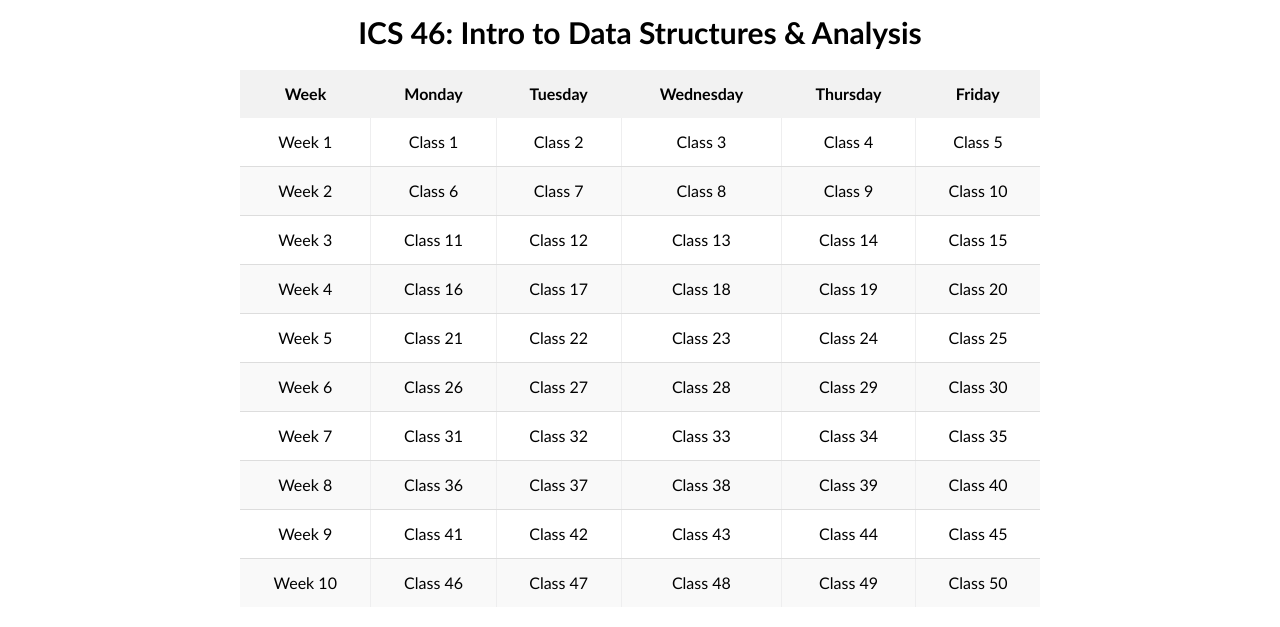
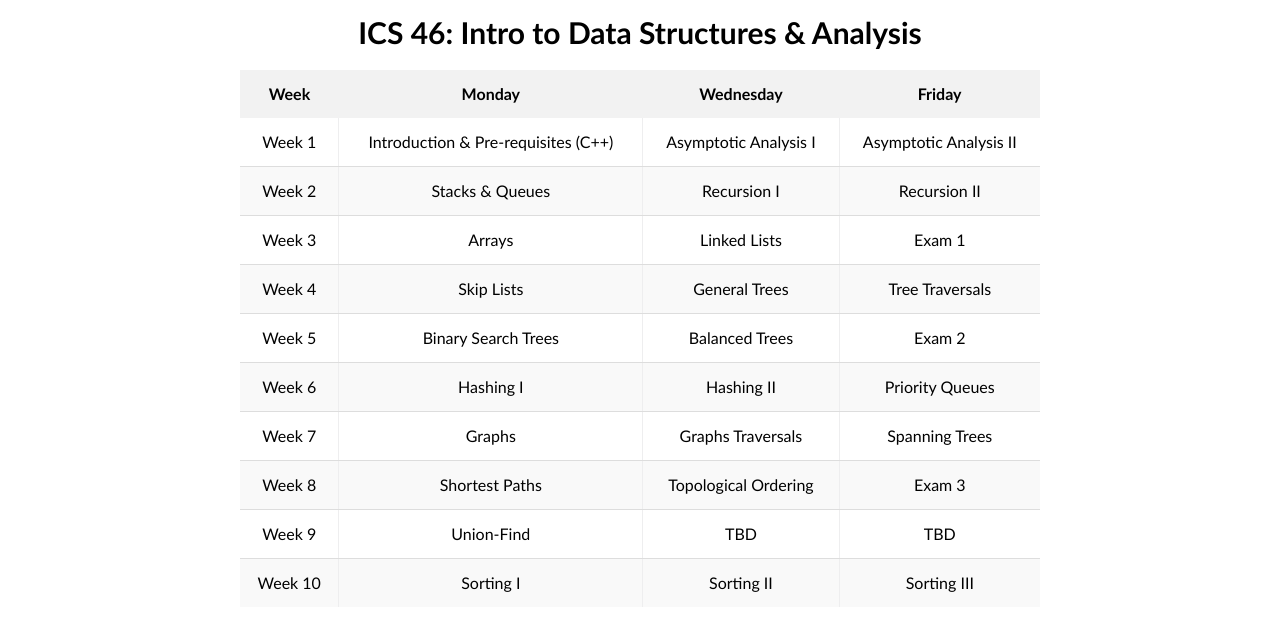
Before and after one commit to matt-dees/ics46-s23, a plain HTML site: page index.html in a window 1280 px wide. Shown: the part 228-855 px from the top of the page. Drawn offline with Linux system fonts and the light colour scheme.

Commit message:
fill in course schedule

```diff
--- a/index.html
+++ b/index.html
@@ -32,92 +32,71 @@
           <tr>
             <th>Week</th>
             <th>Monday</th>
-            <th>Tuesday</th>
             <th>Wednesday</th>
-            <th>Thursday</th>
             <th>Friday</th>
           </tr>
         </thead>
         <tbody>
           <tr>
             <td>Week 1</td>
-            <td>Class 1</td>
-            <td>Class 2</td>
-            <td>Class 3</td>
-            <td>Class 4</td>
-            <td>Class 5</td>
+            <td>Introduction & Pre-requisites (C++)</td>
+            <td>Asymptotic Analysis I</td>
+            <td>Asymptotic Analysis II</td>
           </tr>
           <tr>
             <td>Week 2</td>
-            <td>Class 6</td>
-            <td>Class 7</td>
-            <td>Class 8</td>
-            <td>Class 9</td>
-            <td>Class 10</td>
+            <td>Stacks & Queues</td>
+            <td>Recursion I</td>
+            <td>Recursion II
+            </td>
           </tr>
           <tr>
             <td>Week 3</td>
-            <td>Class 11</td>
-            <td>Class 12</td>
-            <td>Class 13</td>
-            <td>Class 14</td>
-            <td>Class 15</td>
+            <td>Arrays</td>
+            <td>Linked Lists</td>
+            <td>Exam 1</td>
           </tr>
           <tr>
             <td>Week 4</td>
-            <td>Class 16</td>
-            <td>Class 17</td>
-            <td>Class 18</td>
-            <td>Class 19</td>
-            <td>Class 20</td>
+            <td>Skip Lists</td>
+            <td>General Trees</td>
+            <td>Tree Traversals</td>
           </tr>
           <tr>
             <td>Week 5</td>
-            <td>Class 21</td>
-            <td>Class 22</td>
-            <td>Class 23</td>
-            <td>Class 24</td>
-            <td>Class 25</td>
+            <td>Binary Search Trees</td>
+            <td>Balanced Trees</td>
+            <td>Exam 2</td>
           </tr>
           <tr>
             <td>Week 6</td>
-            <td>Class 26</td>
-            <td>Class 27</td>
-            <td>Class 28</td>
-            <td>Class 29</td>
-            <td>Class 30</td>
+            <td>Hashing I</td>
+            <td>Hashing II</td>
+            <td>Priority Queues</td>
           </tr>
           <tr>
             <td>Week 7</td>
-            <td>Class 31</td>
-            <td>Class 32</td>
-            <td>Class 33</td>
-            <td>Class 34</td>
-            <td>Class 35</td>
+            <td>Graphs</td>
+            <td>Graphs Traversals</td>
+            <td>Spanning Trees</td>
           </tr>
           <tr>
             <td>Week 8</td>
-            <td>Class 36</td>
-            <td>Class 37</td>
-            <td>Class 38</td>
-            <td>Class 39</td>
-            <td>Class 40</td>
+            <td>Shortest Paths</td>
+            <td>Topological Ordering</td>
+            <td>Exam 3</td>
           </tr>
           <tr>
             <td>Week 9</td>
-            <td>Class 41</td>
-            <td>Class 42</td>
-            <td>Class 43</td>
-            <td>Class 44</td>
-            <td>Class 45</td>
+            <td>Union-Find</td>
+            <td>TBD</td>
+            <td>TBD</td>
           </tr>
           <tr>
             <td>Week 10</td>
-            <td>Class 46</td>
-            <td>Class 47</td>
-            <td>Class 48</td>
-            <td>Class 49</td>
-            <td>Class 50</td>
+            <td>Sorting I</td>
+            <td>Sorting II</td>
+            <td>Sorting III</td>
         </tr>
     </tbody>
     </table>
```
Also changed, not shown: CourseInfo.html (added).
